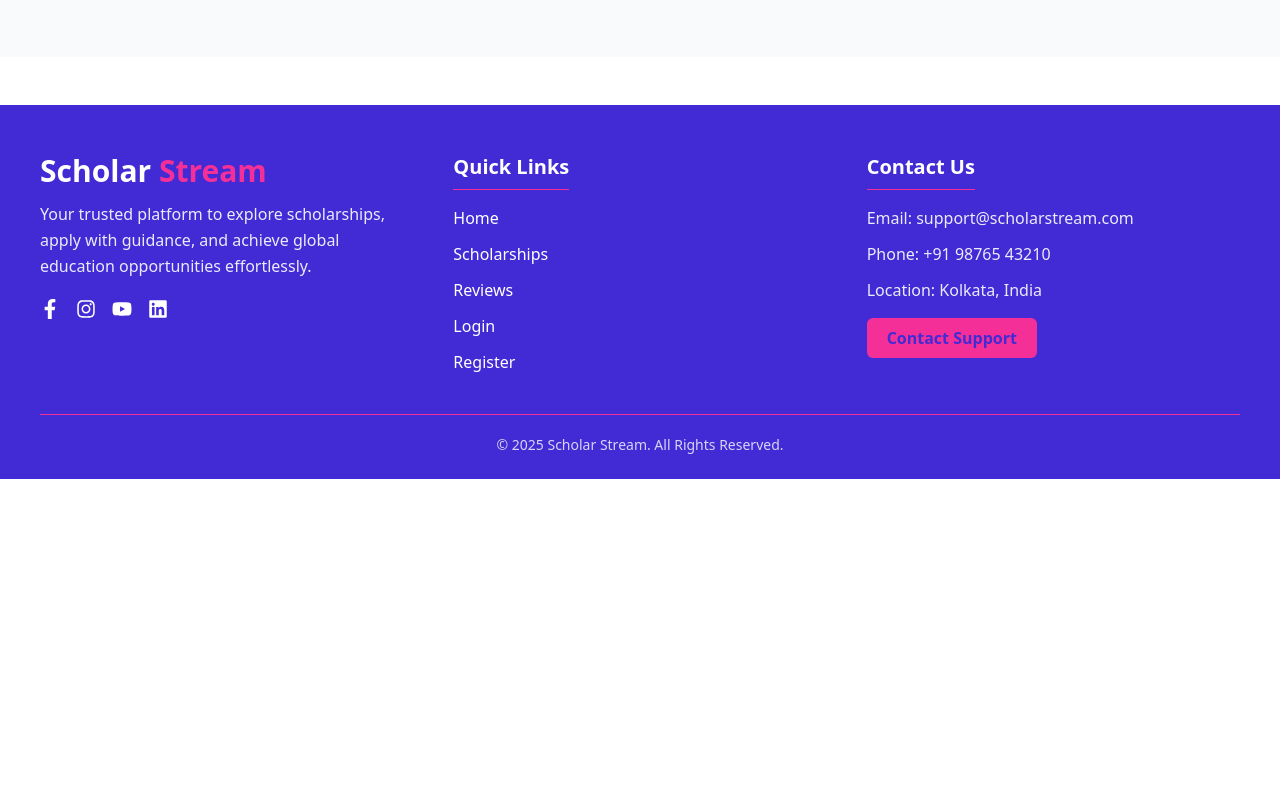
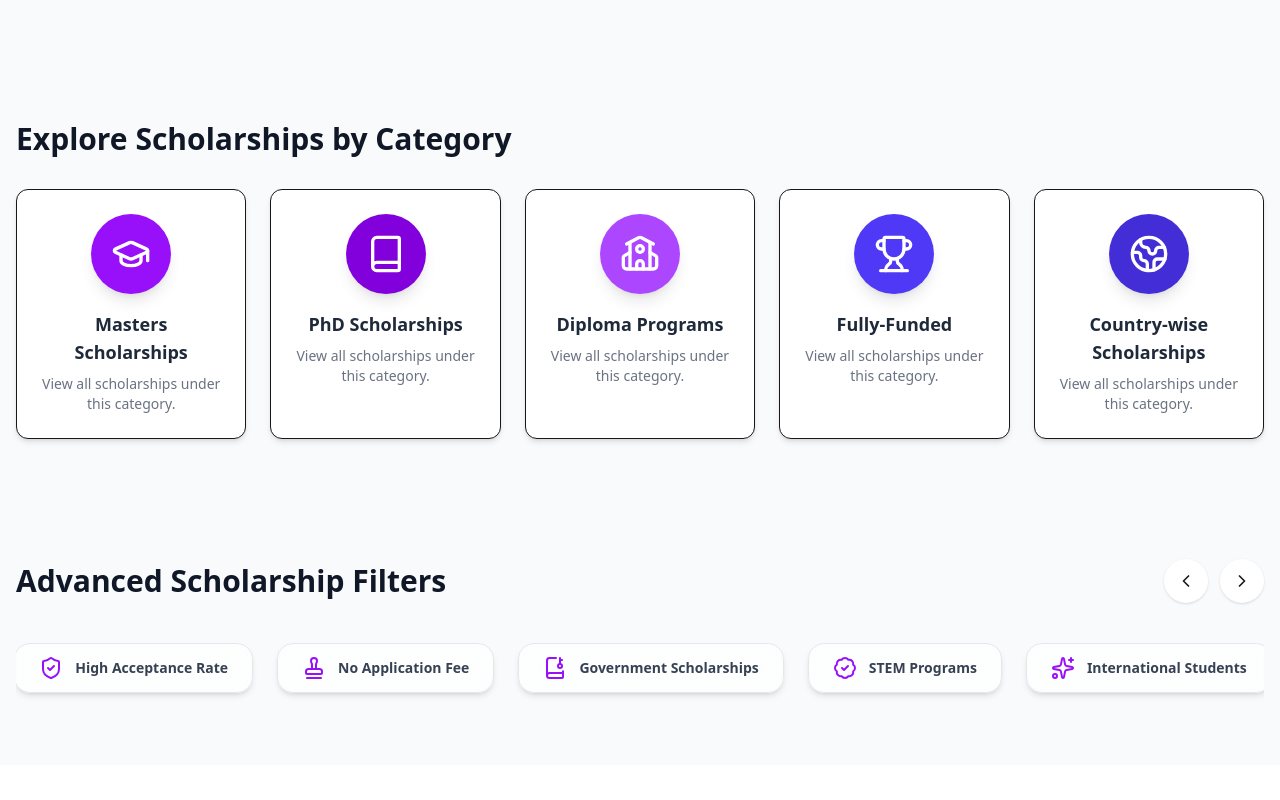
Before and after one commit to ikbal-mondal/scholar-stream-client, a React (Vite) app: page / in a window 1280 px wide. Shown: the part 940-1740 px from the top of the page. Before the commit the page ends 1419 px from the top, so only its background shows below. Built offline with nearby package versions, Linux system fonts and the light colour scheme; no server answers; what pdfmake would draw is missing.

Commit message:
add 2 section on home page

```diff
--- a/src/components/CategoryGrid.jsx
+++ b/src/components/CategoryGrid.jsx
@@ -0,0 +1,71 @@
+import { GraduationCap, Book, Globe2, Trophy, School } from "lucide-react";
+
+const categories = [
+  {
+    id: 1,
+    title: "Masters Scholarships",
+    icon: <GraduationCap className="w-10 h-10 text-white" />,
+    color: "bg-purple-600",
+  },
+  {
+    id: 2,
+    title: "PhD Scholarships",
+    icon: <Book className="w-10 h-10 text-white" />,
+    color: "bg-purple-700",
+  },
+  {
+    id: 3,
+    title: "Diploma Programs",
+    icon: <School className="w-10 h-10 text-white" />,
+    color: "bg-purple-500",
+  },
+  {
+    id: 4,
+    title: "Fully-Funded",
+    icon: <Trophy className="w-10 h-10 text-white" />,
+    color: "bg-indigo-600",
+  },
+  {
+    id: 5,
+    title: "Country-wise Scholarships",
+    icon: <Globe2 className="w-10 h-10 text-white" />,
+    color: "bg-indigo-700",
+  },
+];
+
+export default function CategoryGrid() {
+  return (
+    <section className="py-16 bg-gray-50">
+      <div className="max-w-7xl mx-auto px-4">
+        {/* Section Header */}
+        <h2 className="text-3xl font-bold text-gray-900 mb-8">
+          Explore Scholarships by Category
+        </h2>
+
+        {/* Grid */}
+        <div className="grid grid-cols-1 sm:grid-cols-2 md:grid-cols-3 lg:grid-cols-5 gap-6">
+          {categories.map((cat) => (
+            <div
+              key={cat.id}
+              className="group cursor-pointer bg-white shadow-md hover:shadow-xl rounded-xl p-6 flex flex-col items-center text-center transition-all duration-300 border"
+            >
+              <div
+                className={`w-20 h-20 rounded-full flex items-center justify-center mb-4 shadow-lg ${cat.color}`}
+              >
+                {cat.icon}
+              </div>
+
+              <h3 className="text-lg font-semibold text-gray-800 group-hover:text-purple-600 transition">
+                {cat.title}
+              </h3>
+
+              <p className="text-sm text-gray-500 mt-2">
+                View all scholarships under this category.
+              </p>
+            </div>
+          ))}
+        </div>
+      </div>
+    </section>
+  );
+}
--- /dev/null
+++ b/src/components/FilterCarousel.jsx
@@ -0,0 +1,148 @@
+import { useEffect, useRef, useState } from "react";
+import {
+  BadgeCheck,
+  ShieldCheck,
+  Sparkles,
+  Stamp,
+  BookKey,
+  ChevronLeft,
+  ChevronRight,
+} from "lucide-react";
+
+// FAKE JSON DATA
+const filterTags = [
+  {
+    id: 1,
+    label: "Fully Funded",
+    icon: <BadgeCheck className="w-6 h-6" />,
+  },
+  {
+    id: 2,
+    label: "No IELTS Required",
+    icon: <Sparkles className="w-6 h-6" />,
+  },
+  {
+    id: 3,
+    label: "High Acceptance Rate",
+    icon: <ShieldCheck className="w-6 h-6" />,
+  },
+  {
+    id: 4,
+    label: "No Application Fee",
+    icon: <Stamp className="w-6 h-6" />,
+  },
+  {
+    id: 5,
+    label: "Government Scholarships",
+    icon: <BookKey className="w-6 h-6" />,
+  },
+  {
+    id: 6,
+    label: "STEM Programs",
+    icon: <BadgeCheck className="w-6 h-6" />,
+  },
+  {
+    id: 7,
+    label: "International Students",
+    icon: <Sparkles className="w-6 h-6" />,
+  },
+];
+
+export default function FilterCarousel({ onFilterSelect }) {
+  const sliderRef = useRef(null);
+  const [activeFilter, setActiveFilter] = useState(null);
+
+  // Smooth infinite auto-scroll
+  useEffect(() => {
+    const slider = sliderRef.current;
+    if (!slider) return;
+
+    let scrollAmount = 0;
+
+    const autoScroll = setInterval(() => {
+      scrollAmount += 1.5;
+      slider.scrollLeft = scrollAmount;
+
+      if (scrollAmount >= slider.scrollWidth - slider.clientWidth) {
+        scrollAmount = 0;
+      }
+    }, 20);
+
+    return () => clearInterval(autoScroll);
+  }, []);
+
+  // Manual arrow scroll
+  const scrollLeft = () => {
+    sliderRef.current.scrollBy({ left: -250, behavior: "smooth" });
+  };
+  const scrollRight = () => {
+    sliderRef.current.scrollBy({ left: 250, behavior: "smooth" });
+  };
+
+  const handleSelect = (tag) => {
+    setActiveFilter(tag.id);
+    onFilterSelect && onFilterSelect(tag.label);
+  };
+
+  return (
+    <section className="py-14 bg-gray-50 relative">
+      <div className="max-w-7xl mx-auto px-4">
+        {/* HEADER */}
+        <div className="flex justify-between items-center mb-6">
+          <h2 className="text-3xl font-bold text-gray-900">
+            Advanced Scholarship Filters
+          </h2>
+
+          {/* Arrow Buttons */}
+          <div className="flex gap-3">
+            <button
+              onClick={scrollLeft}
+              className="p-3 rounded-full bg-white shadow hover:bg-purple-300 hover:text-white transition"
+            >
+              <ChevronLeft className="w-5 h-5" />
+            </button>
+            <button
+              onClick={scrollRight}
+              className="p-3 rounded-full bg-white shadow hover:bg-purple-300 hover:text-white transition"
+            >
+              <ChevronRight className="w-5 h-5  " />
+            </button>
+          </div>
+        </div>
+
+        {/* CAROUSEL */}
+        <div
+          ref={sliderRef}
+          className="flex gap-6 overflow-x-auto scrollbar-hide scroll-smooth py-4"
+        >
+          {filterTags.map((tag) => (
+            <div
+              key={tag.id}
+              onClick={() => handleSelect(tag)}
+              className={`
+                flex items-center gap-3 cursor-pointer
+                px-6 py-3 min-w-max rounded-2xl border
+                backdrop-blur-lg bg-white/70 shadow-md
+                transition-all duration-300
+                hover:shadow-xl hover:bg-purple-600 hover:text-white
+                ${
+                  activeFilter === tag.id
+                    ? "bg-purple-600 text-white border-purple-600 shadow-xl"
+                    : "border-gray-200 text-gray-700"
+                }
+              `}
+            >
+              <span className="text-purple-600 group-hover:text-white transition">
+                {tag.icon}
+              </span>
+
+              <span className="font-semibold whitespace-nowrap text-sm">
+                {tag.label}
+              </span>
+            </div>
+          ))}
+        </div>
+      </div>
+    </section>
+  );
+}
--- a/src/pages/Home/HomePage.jsx
+++ b/src/pages/Home/HomePage.jsx
@@ -1,12 +1,16 @@
 import React from "react";
 import HeroBanner from "../../components/HeroBanner";
 import LatestScholarships from "../../components/LatestScholarships";
+import CategoryGrid from "../../components/CategoryGrid";
+import FilterCarousel from "../../components/FilterCarousel";
 
 const HomePage = () => {
   return (
     <div>
       <HeroBanner></HeroBanner>
       <LatestScholarships></LatestScholarships>
+      <CategoryGrid></CategoryGrid>
+      <FilterCarousel></FilterCarousel>
     </div>
   );
 };
```
Also changed, not shown: src/components/HowItWorks.jsx (added).
